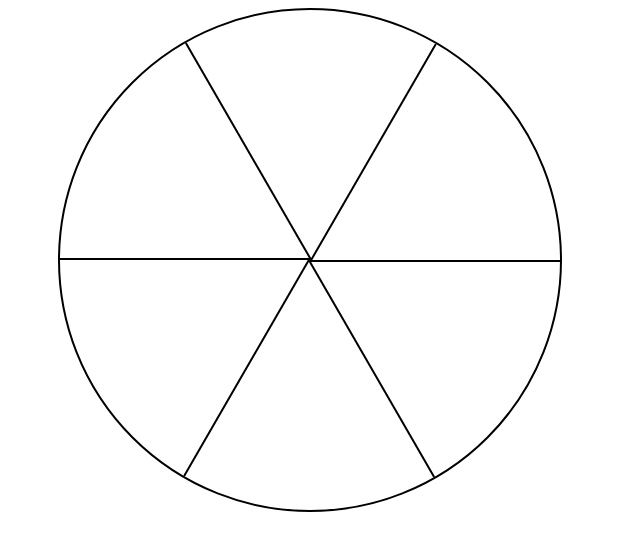
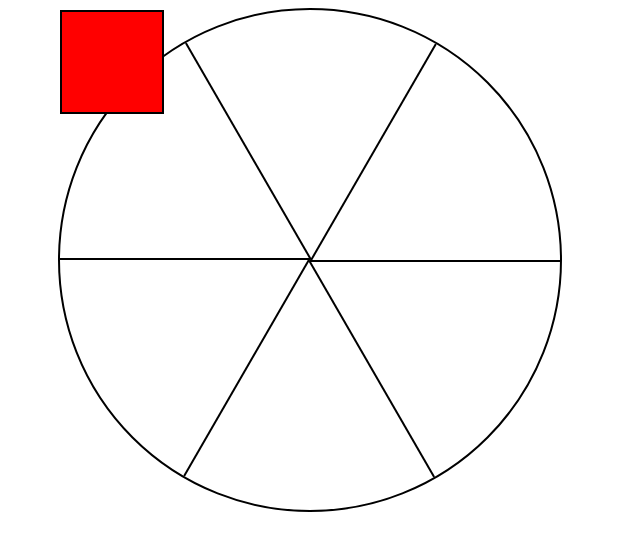
Before and after one commit to bwondessen/Ferris-Wheel, a plain HTML site: page index.html in a window 1280 px wide. Shown: the whole page, without its empty margins (0-640 px from the left). Drawn offline with Linux system fonts and the light colour scheme.

Commit message:
Create and style cabins

```diff
--- a/styles.css
+++ b/styles.css
@@ -38,3 +38,11 @@
 .line:nth-of-type(6) {
     transform: rotate(300deg);
 }
+
+.cabin {
+    background-color: red;
+    width: 20%;
+    height: 20%;
+    position: absolute;
+    border: 2px solid;
+}
```
